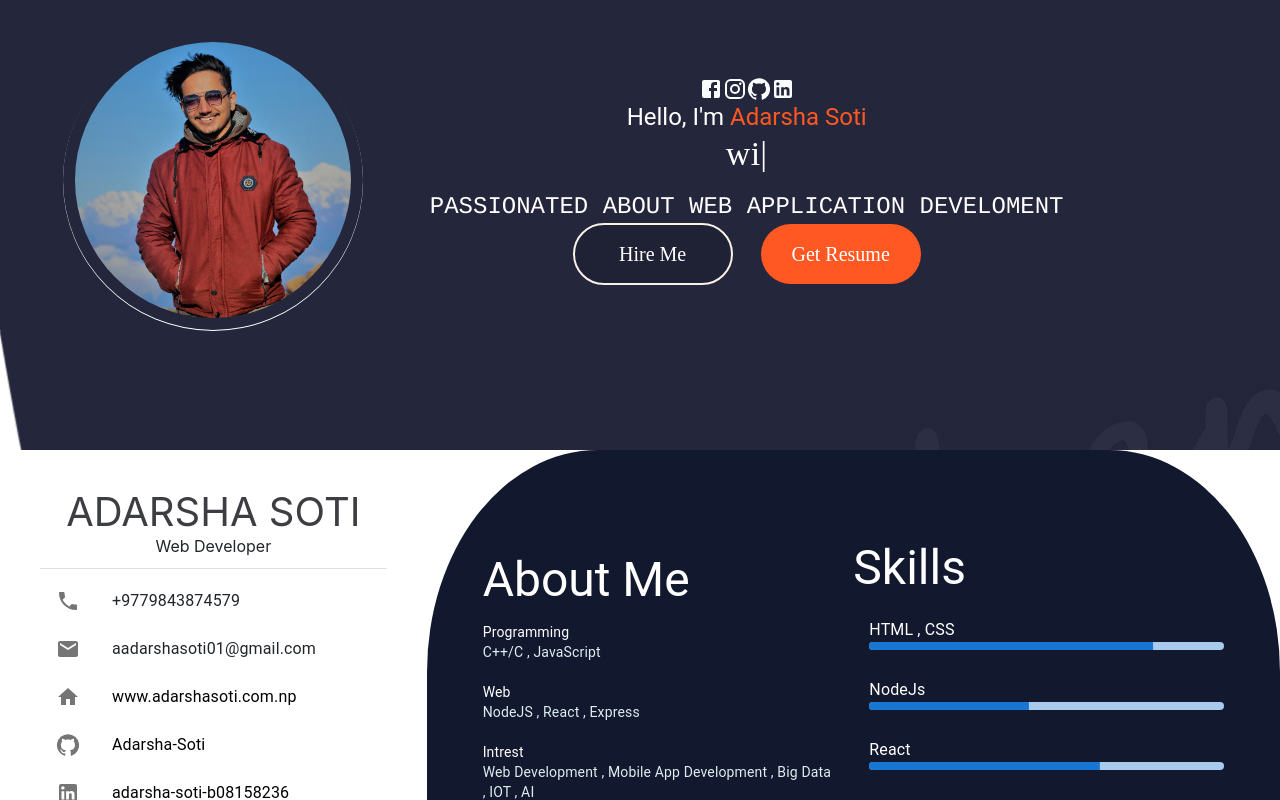
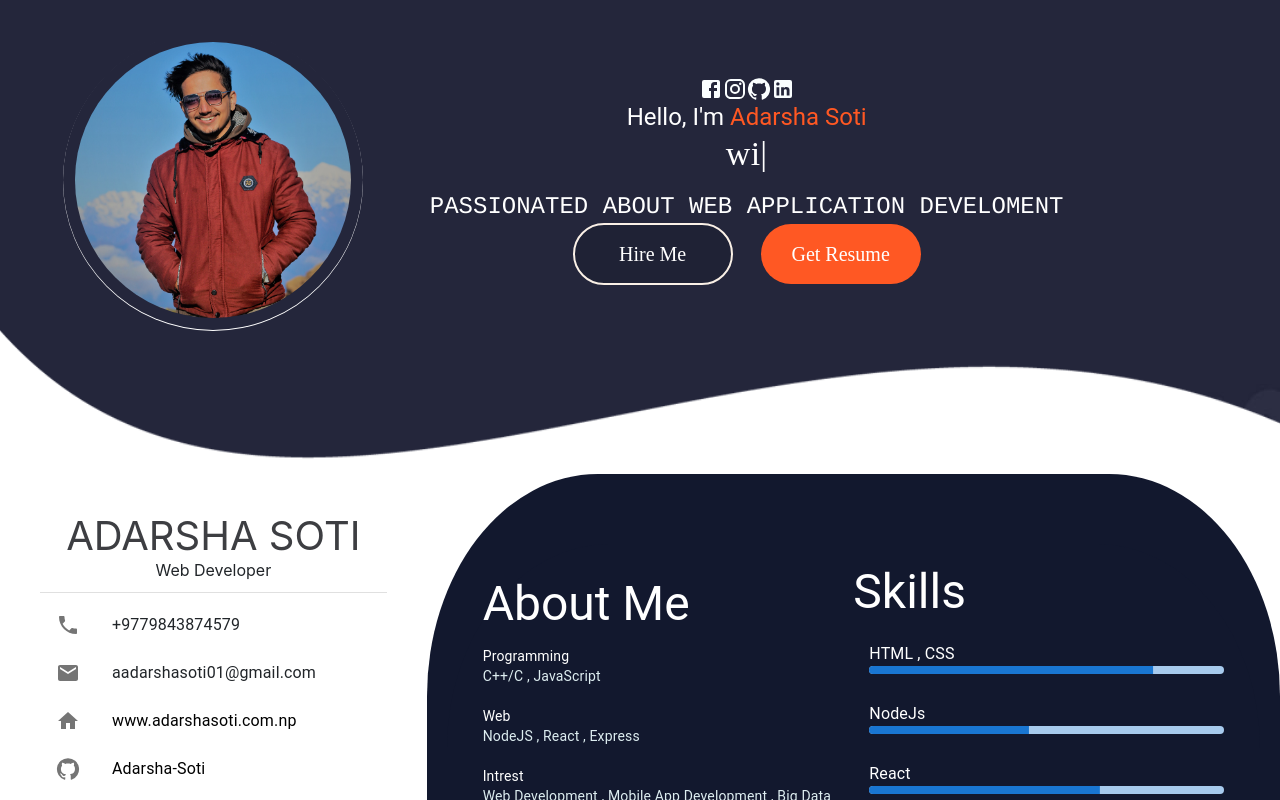
Before and after one commit to Adarsha-Soti/PortfolioWebsite, a React (Create React App) app: page / in a window 1280 px wide. Shown: the top 800 px of the page. Built offline with nearby package versions, Linux system fonts and the light colour scheme; a web font is replaced by a local one.

Commit message:
Update Footer.css

```diff
--- a/src/PrtfolioContainer/Home/Footer/Footer.css
+++ b/src/PrtfolioContainer/Home/Footer/Footer.css
@@ -7,12 +7,12 @@
 }
 .footer-parent{
     max-width: 1920px;
-    height: 15vh;
+    height: 18vh;
     width: 100%;
 }
 .footer-parent img {
     max-width: 100%;
-    height: 100vh;
+    height: 150px;
 
 }
 @media only screen  and(max-width:1110px){
```
